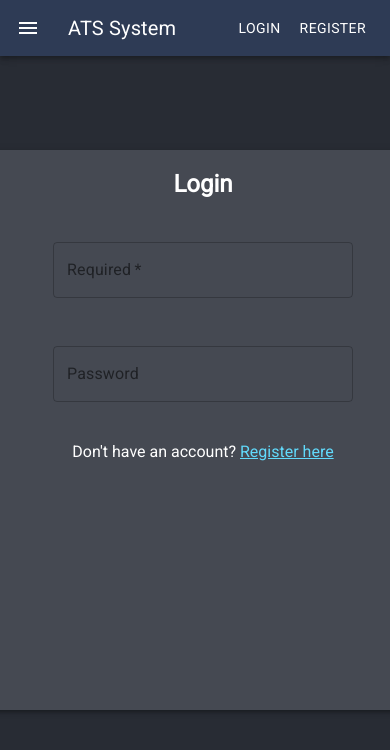
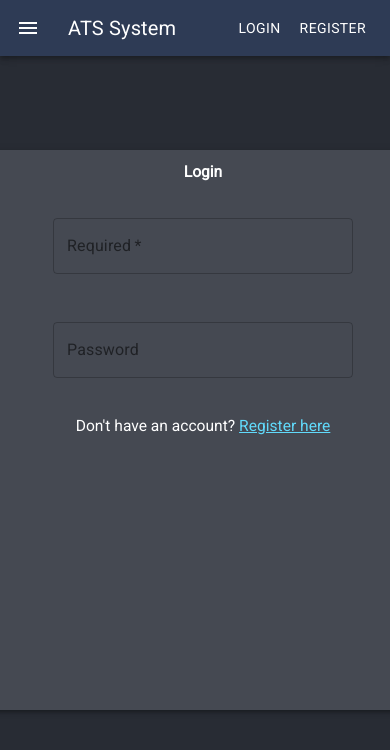
Before and after one commit to SohagCity/TeamProjectFrontEnd, a React (Create React App) app: page /login in a window 390 px wide. Shown: the top 750 px of the page. Built offline with nearby package versions, Linux system fonts and the light colour scheme.

Commit message:
Smaller changes to readme and css

```diff
--- a/src/App.css
+++ b/src/App.css
@@ -23,14 +23,13 @@ a {
   color: #61dafb;
 }
 
-.MuiTextField-root {
+@media (min-width: 320px) and (max-width: 480px) {
+
+  h2 {
+    font-size: 4vw;
+  }
+  p {
+    font-size: 4vw;
+  }
 
 }
-@keyframes App-logo-spin {
-  from {
-    transform: rotate(0deg);
-  }
-  to {
-    transform: rotate(360deg);
-  }
-}
```
Also changed, not shown: 1 other file (tests, documents, lock files or other folders).
